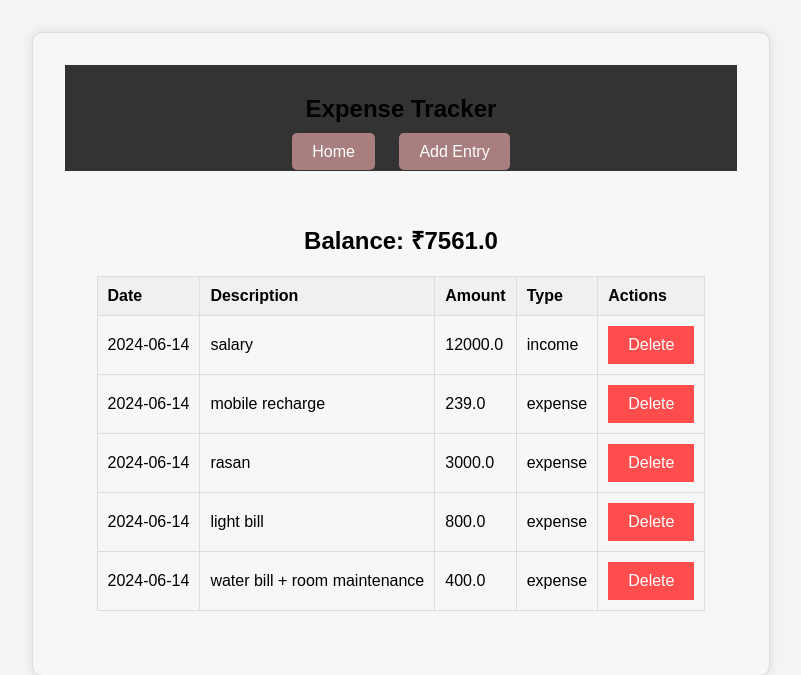
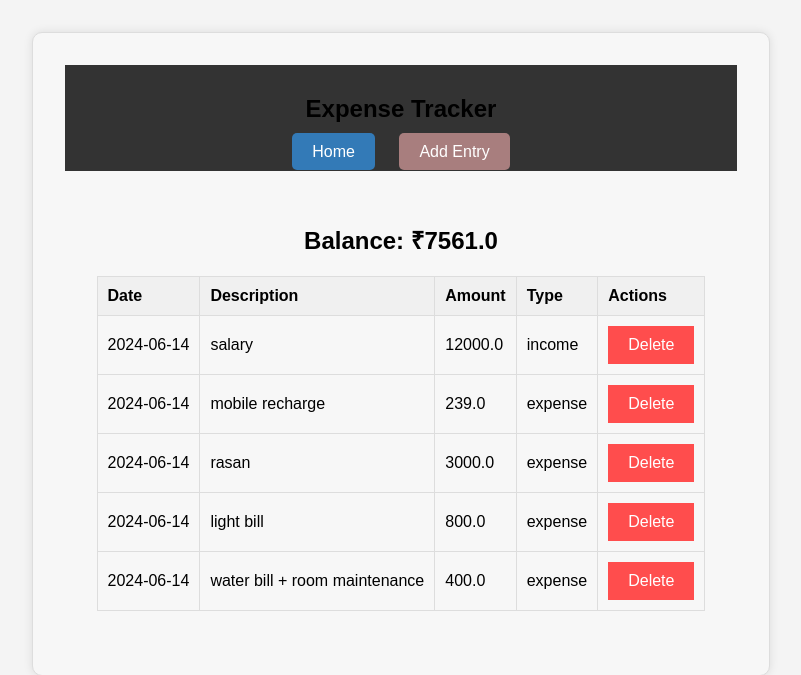
Before and after one commit to vaibhavr21/Expense-Tracker, a Flask app: page / in a window 1280 px wide. Shown: the top 675 px of the page, without its empty margins (239-1040 px from the left). Run offline with Flask 3, Linux system fonts and the light colour scheme; data comes from the database, SQL or seed files in the repository.

Commit message:
style.css updated

```diff
--- a/static/styles.css
+++ b/static/styles.css
@@ -78,3 +78,8 @@ th, td {
     border-radius: 5px;
     cursor: pointer;
 }
+
+.btn-primary {
+    background-color: #337ab7;
+    color: #fff;
+}
```
